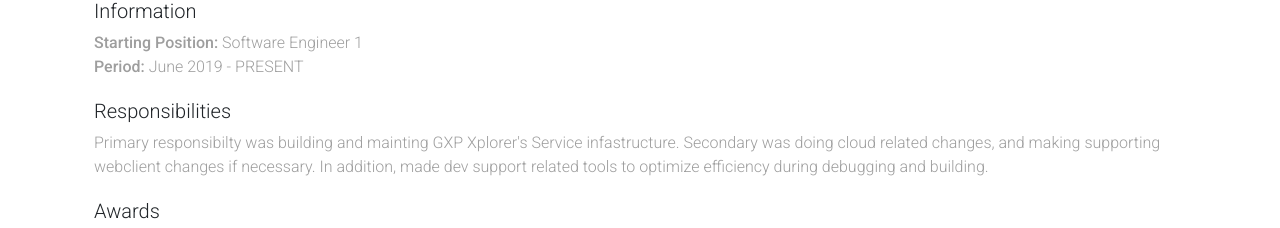
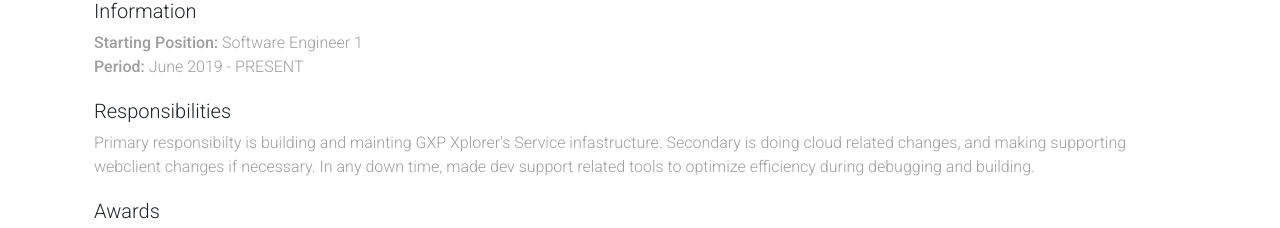
Before and after one commit to Writ3r/portfolio, a React (Create React App) app in the folder portfolio-react/: page / in a window 1280 px wide. Shown: the part 2051-2279 px from the top of the page. Built offline with nearby package versions, Linux system fonts and the light colour scheme.

Commit message:
Slight grammar changes

```diff
--- a/portfolio-react/src/components/Main/Experience/Experience.tsx
+++ b/portfolio-react/src/components/Main/Experience/Experience.tsx
@@ -84,8 +84,8 @@ class Experience extends Component {
                   <MDBTabPane tabId="1" role="tabpanel" className={`fade ${this.state.activeItem === "1" ? "show" : ""}`}>
                     <ExperienceItem
                       info={{startingPos:"Software Engineer 1 ", period:"June 2019 - PRESENT"}}
-                      respon="Primary responsibilty was building and mainting GXP Xplorer's Service infastructure. Secondary was doing cloud related changes, and making supporting webclient
-                      changes if necessary. In addition, made dev support related tools to optimize efficiency during debugging and building."
+                      respon="Primary responsibilty is building and mainting GXP Xplorer's Service infastructure. Secondary is doing cloud related changes, and making supporting webclient
+                      changes if necessary. In any down time, made dev support related tools to optimize efficiency during debugging and building."
                       awards="All of my performance reviews have had excellent scores thus far. In addition, achieved two Impact awards for my interest in our service infastructure, and cloud-related work during covid."
                       progress="Progressed significantly in my ability to write enterprise-grade code in both the server-side and in cloud environments.
                       On the service-side I've learned about REST endoints, messaging systems, dependency injection, and service-oriented architecture.
```
